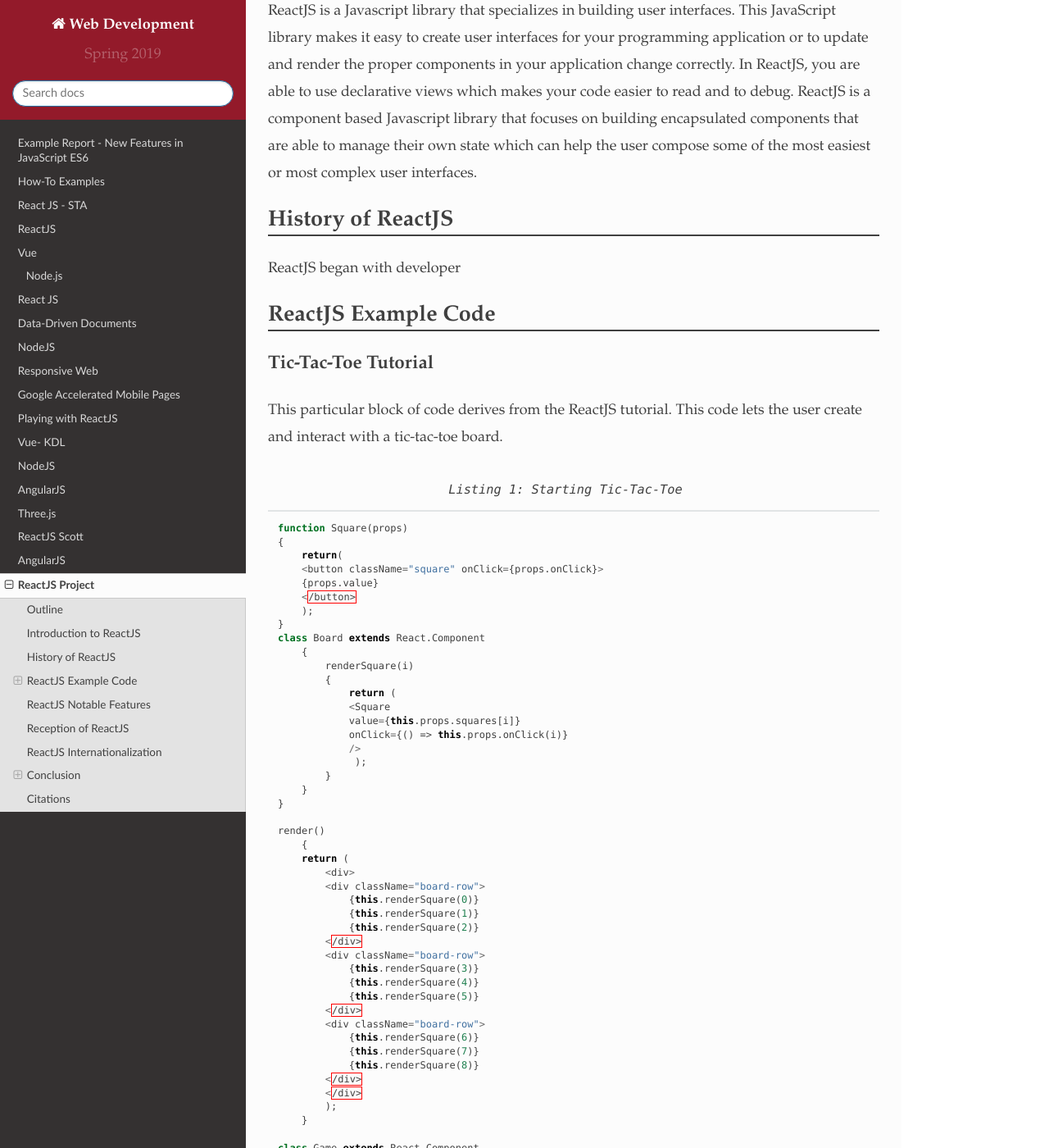
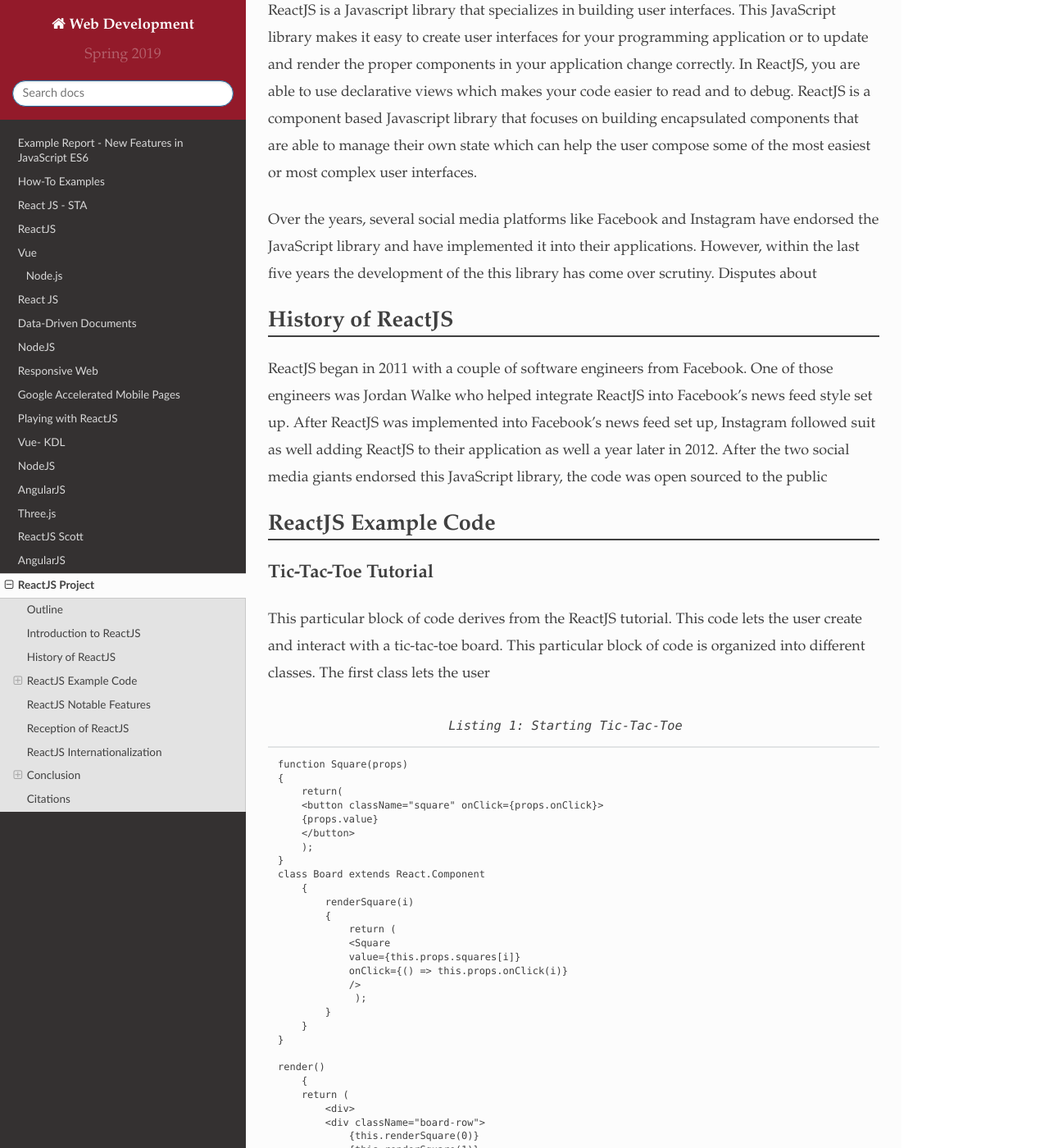
Before and after one commit to pvcraven/2019_spring_web_dev, a Sphinx documentation site: the page built from source/final/taylor/index.rst, in a window 1280 px wide and 1400 px high, scrolled down 1231 px. Shown: the whole window at 82% size. Built offline with Sphinx 7.4.7 and the Read the Docs theme 2.0.0, drawn with Linux system fonts in a browser that asks for light colours; some of the changed text lies outside the part shown.

Commit message:
Coding Block Text Type Changed

```diff
--- a/source/final/taylor/index.rst
+++ b/source/final/taylor/index.rst
@@ -37,26 +37,37 @@
 Introduction to ReactJS
 -----------------------
 ReactJS is a Javascript library that specializes in building user interfaces.
-This JavaScript library makes it easy to create user interfaces for your programming
-application or to update and render the proper components in your application
-change correctly. In ReactJS, you are able to use declarative views which makes
-your code easier to read and to debug. ReactJS is a component based Javascript
-library that focuses on building encapsulated components that are able to manage
-their own state which can help the user compose some of the most easiest or most
-complex user interfaces.
+This JavaScript library makes it easy to create user interfaces for your
+programming application or to update and render the proper components in your
+application change correctly. In ReactJS, you are able to use declarative views
+which makes your code easier to read and to debug. ReactJS is a component based
+Javascript library that focuses on building encapsulated components that are
+able to manage their own state which can help the user compose some of the most
+easiest or most complex user interfaces.
+
+Over the years, several social media platforms like Facebook and Instagram have
+endorsed the JavaScript library and have implemented it into their applications.
+However, within the last five years the development of the this library has come
+over scrutiny. Disputes about
 
 History of ReactJS
 ------------------
-ReactJS began with developer
+ReactJS began in 2011 with a couple of software engineers from Facebook. One of
+those engineers was Jordan Walke who helped integrate ReactJS into Facebook's
+news feed style set up. After ReactJS was implemented into Facebook's news feed
+set up, Instagram followed suit as well adding ReactJS to their application as
+well a year later in 2012. After the two social media giants endorsed this
+JavaScript library, the code was open sourced to the public
 
 ReactJS Example Code
 --------------------
 Tic-Tac-Toe Tutorial
 ~~~~~~~~~~~~~~~~~~~~
 This particular block of code derives from the ReactJS tutorial. This code lets
-the user create and interact with a tic-tac-toe board.
+the user create and interact with a tic-tac-toe board. This particular block of
+code is organized into different classes. The first class lets the user
 
-.. code-block:: javascript
+.. code-block:: text
     :caption: Starting Tic-Tac-Toe
 
     function Square(props)
@@ -132,7 +143,7 @@
 This block of code is able to let the user click on the game board. This lets
 the user click and place an X or an O.
 
-.. code-block:: javascript
+.. code-block:: text
     :caption: Getting User Input
 
     handleClick(i)
```
